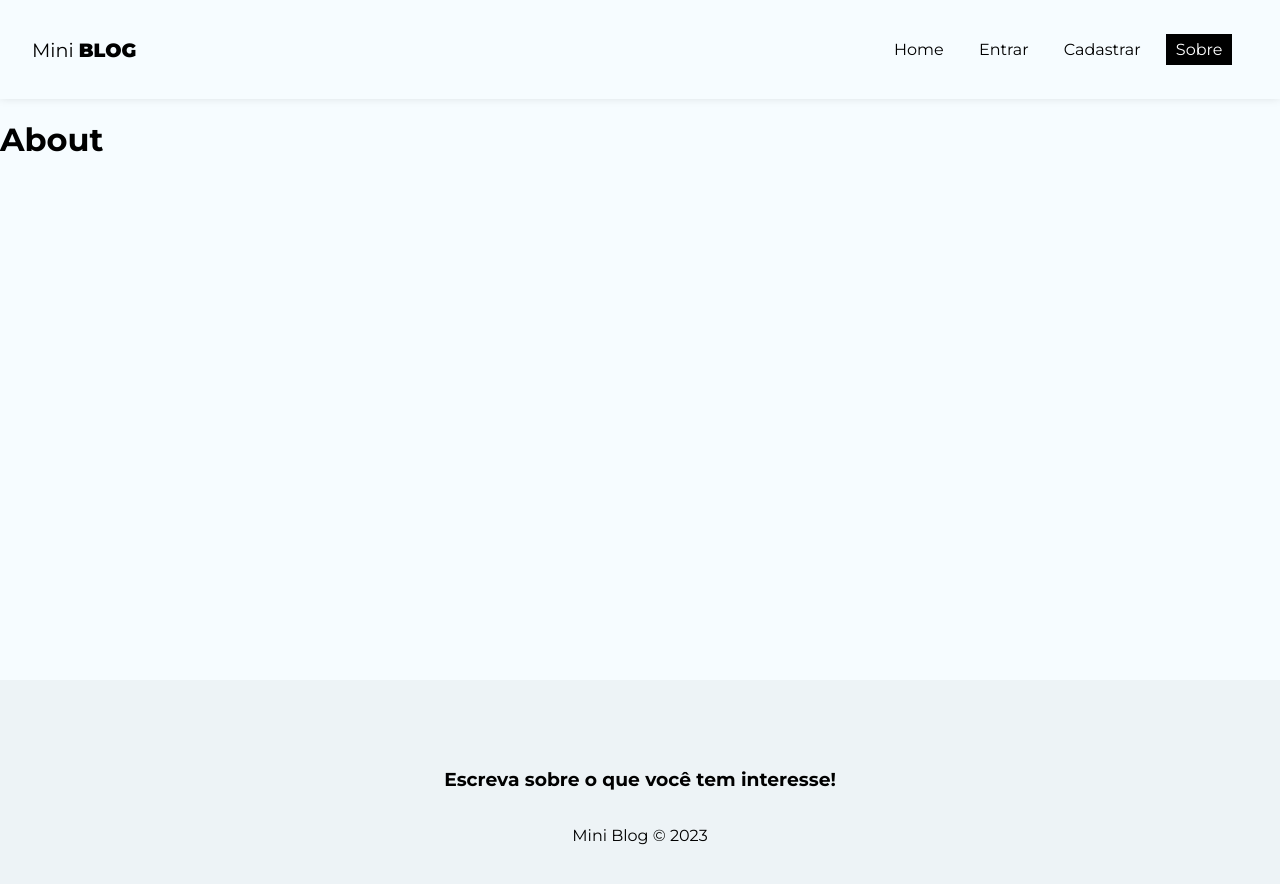
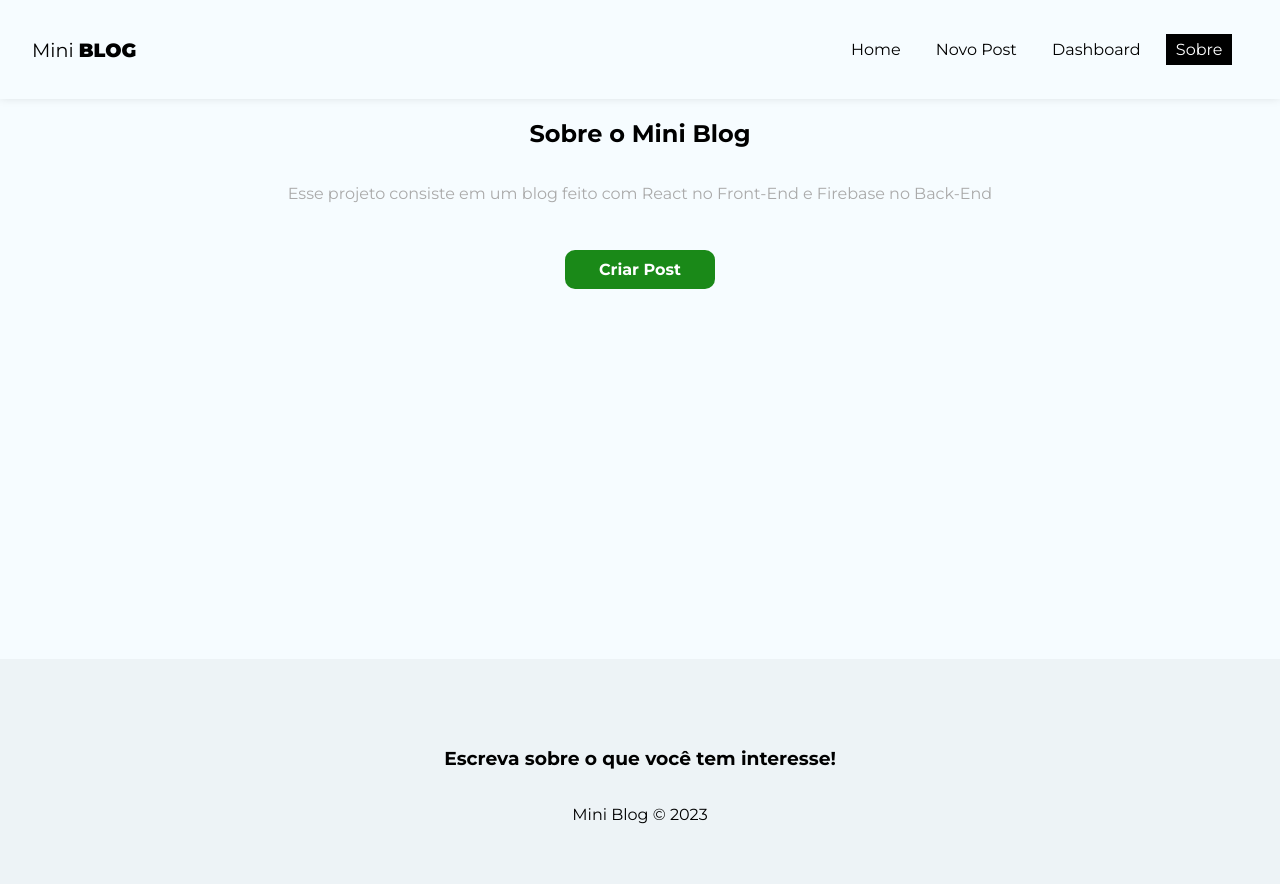
Before and after one commit to Matheuz233/Projetos-Cursos, a React (Vite) app in the folder React do Zero a Maestria/MiniBlog/: page /about in a window 1280 px wide. Shown: the top 884 px of the page. Built offline with nearby package versions, Linux system fonts and the light colour scheme; no server answers; sample sign-in values are in the browser's storage.

Commit message:
feat: ✨ Information for Authenticated / Non-Authenticated User and About Screen

```diff
--- a/React do Zero a Maestria/MiniBlog/src/App.jsx
+++ b/React do Zero a Maestria/MiniBlog/src/App.jsx
@@ -20,9 +20,11 @@ import Home from "./pages/Home/Home";
 import About from "./pages/About/About";
 import Login from "./pages/Login/Login";
 import Register from "./pages/Register/Register";
+import CreatePost from "./pages/CreatePost/CreatePost";
+import Dashboard from "./pages/Dashboard/Dashboard";
 
 function App() {
-  // Lógica de Chamada do Usário ou Monitoramento de Usuário
+  // Lógica de Chamada do Usário e Monitoramento de Usuário
   const [user, setUser] = useState(undefined);
   const { auth } = useAuthentication();
 
@@ -30,29 +32,40 @@ function App() {
 
   useEffect(() => {
     onAuthStateChanged(auth, (user) => {
-      setUser(user)
-    })
-  }, [auth])
-
-  console.log(user)
+      setUser(user);
+    });
+  }, [auth]);
 
   if (loadingUser) {
     return <p>Carregando...</p>;
   }
 
-
-
   return (
     <>
-      <AuthProvider value={user}>
+      <AuthProvider value={{ user }}>
         <BrowserRouter>
           <Navbar />
           <div className="container">
             <Routes>
               <Route path="/" element={<Home />} />
               <Route path="/about" element={<About />} />
-              <Route path="/login" element={<Login />} />
-              <Route path="/register" element={<Register />} />
+              {/* Bloqueando Páginas que Precisam de Autenticação */}
+              <Route
+                path="/login"
+                element={!user ? <Login /> : <Navigate to="/" />}
+              />
+              <Route
+                path="/register"
+                element={!user ? <Register /> : <Navigate to="/" />}
+              />
+              <Route
+                path="/posts/create"
+                element={user ? <CreatePost /> : <Navigate to="/" />}
+              />
+              <Route
+                path="/dashboard"
+                element={user ? <Dashboard /> : <Navigate to="/" />}
+              />
             </Routes>
           </div>
           <Footer />
--- a/React do Zero a Maestria/MiniBlog/src/components/Navbar.jsx
+++ b/React do Zero a Maestria/MiniBlog/src/components/Navbar.jsx
@@ -1,8 +1,14 @@
 import { NavLink } from "react-router-dom";
+import { useAuthentication } from "../../hooks/useAuthentication";
+import { useAuthValue } from "../context/AuthContext";
 
 import styles from "./Navbar.module.css";
 
 const Navbar = () => {
+  const { user } = useAuthValue();
+
+  console.log(user);
+
   return (
     <nav className={styles.navbar}>
       <NavLink to="/" className={styles.brand}>
@@ -17,6 +23,10 @@ const Navbar = () => {
             Home
           </NavLink>
         </li>
+
+        {/* Usuário Não Autenticado */}
+        {!user && (
+          <>
             <li>
               <NavLink
                 to="/login"
@@ -33,6 +43,31 @@ const Navbar = () => {
                 Cadastrar
               </NavLink>
             </li>
+          </>
+        )}
+
+        {/* Usuário Autenticado */}
+        {user && (
+          <>
+            <li>
+              <NavLink
+                to="/posts/create"
+                className={({ isActive }) => (isActive ? styles.active : "")}
+              >
+                Novo Post
+              </NavLink>
+            </li>
+            <li>
+              <NavLink
+                to="/dashboard"
+                className={({ isActive }) => (isActive ? styles.active : "")}
+              >
+                Dashboard
+              </NavLink>
+            </li>
+          </>
+        )}
+
         <li>
           <NavLink
             to="/about"
--- a/React do Zero a Maestria/MiniBlog/src/context/AuthContext.jsx
+++ b/React do Zero a Maestria/MiniBlog/src/context/AuthContext.jsx
@@ -7,6 +7,6 @@ export function AuthProvider({ children, value }) {
   return <AuthContext.Provider value={value}>{children}</AuthContext.Provider>;
 }
 
-export function useAuthValuse() {
+export function useAuthValue() {
   return useContext(AuthContext);
 }
--- a/React do Zero a Maestria/MiniBlog/src/pages/About/About.jsx
+++ b/React do Zero a Maestria/MiniBlog/src/pages/About/About.jsx
@@ -1,12 +1,21 @@
 // CSS
-import styles from './About.module.css'
+import styles from "./About.module.css";
+
+import { Link } from "react-router-dom";
 
 const About = () => {
   return (
-    <div>
-        <h1>About</h1>
+    <div className={styles.about}>
+      <h2>
+        Sobre o Mini <span>Blog</span>
+      </h2>
+      <p>
+        Esse projeto consiste em um blog feito com React no Front-End e Firebase
+        no Back-End
+      </p>
+      <Link to="/posts/create" className ="btn">Criar Post</Link>
     </div>
-  )
-}
+  );
+};
 
-export default About
+export default About;
--- a/React do Zero a Maestria/MiniBlog/src/pages/About/About.module.css
+++ b/React do Zero a Maestria/MiniBlog/src/pages/About/About.module.css
@@ -0,0 +1,17 @@
+.about {
+  text-align: center;
+  display: flex;
+  flex-direction: column;
+  align-items: center;
+}
+
+.about p {
+  color: #aaa;
+  margin-bottom: 2em;
+}
+
+.about a {
+  display: block;
+  margin-top: 15px;
+  padding: 10px 15px;
+}
--- /dev/null
+++ b/React do Zero a Maestria/MiniBlog/src/pages/CreatePost/CreatePost.jsx
@@ -0,0 +1,11 @@
+import styles from "./CreatePost.module.css";
+
+const CreatePost = () => {
+  return (
+    <div>
+      <h1>CreatePost</h1>
+    </div>
+  );
+};
+
+export default CreatePost;
--- /dev/null
+++ b/React do Zero a Maestria/MiniBlog/src/pages/Dashboard/Dashboard.jsx
@@ -0,0 +1,11 @@
+import styles from "./Dashboard.module.css";
+
+const Dashboard = () => {
+  return (
+    <div>
+      <h1>Dashboard</h1>
+    </div>
+  );
+};
+
+export default Dashboard;
```
Also changed, not shown: React do Zero a Maestria/MiniBlog/src/pages/CreatePost/CreatePost.module.css (added), React do Zero a Maestria/MiniBlog/src/pages/Dashboard/Dashboard.module.css (added). Lines whose indentation alone changed are shown as unchanged.
